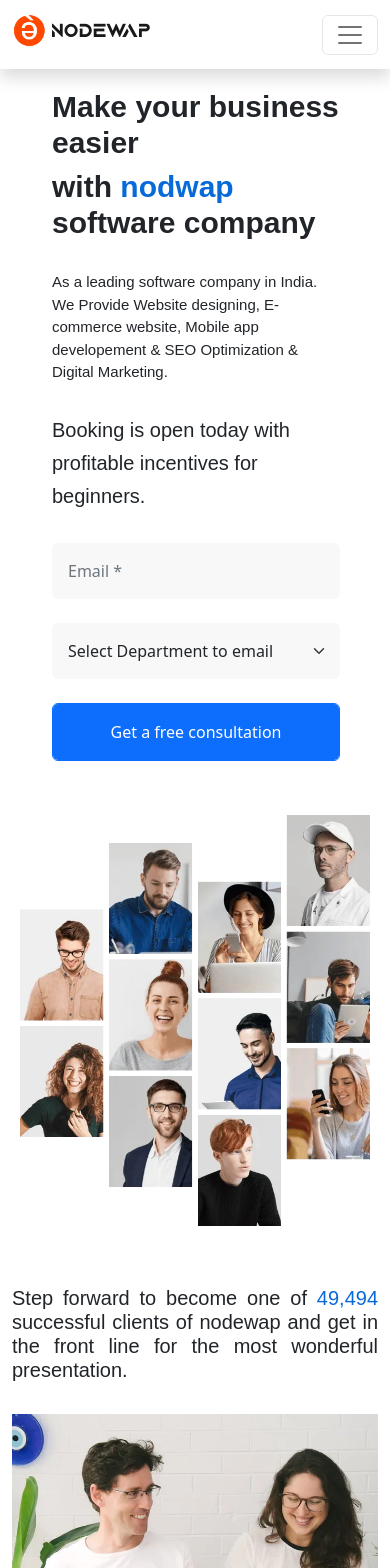
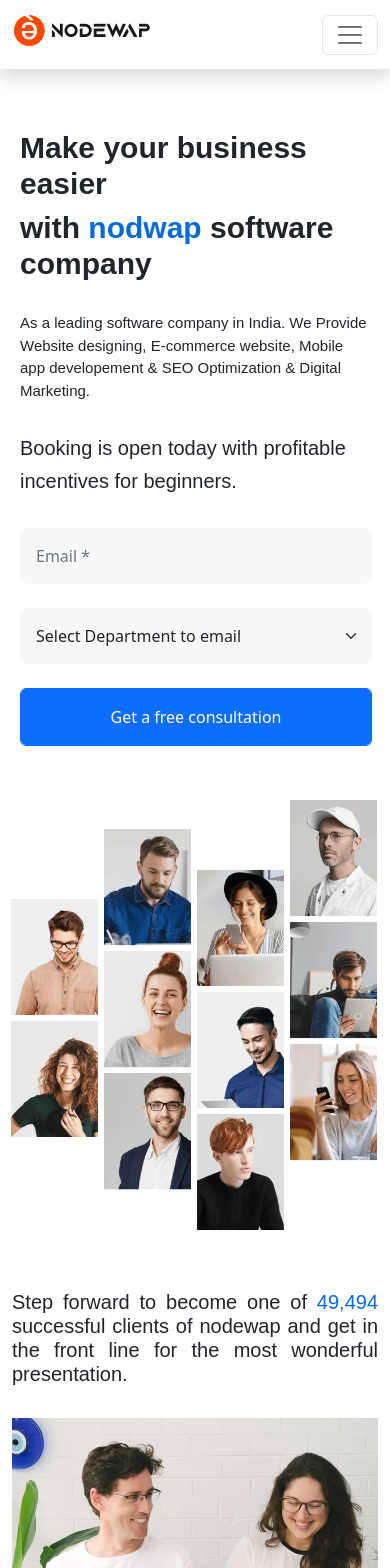
Before and after one commit to chandan95raj/nodewap, a Next.js app: page / in a window 390 px wide. Shown: the top 1568 px of the page. Built offline with nearby package versions, Linux system fonts and the light colour scheme.

Commit message:
responsive issues fixed in homepage title added in homepage sticky navbar added

```diff
--- a/cmp/home/client/index.jsx
+++ b/cmp/home/client/index.jsx
@@ -33,7 +33,7 @@
 
             <Container fluid>
                 <Row style={{backgroundColor:'#F8F8F8'}} className="py-5 px-md-5 ">
-                    <Col md="4">
+                    <Col md="4" className="my-3">
                         <div className="d-flex">
                             <div className={`${Style.iconBox} d-flex justify-content-center align-items-center shadow`} style={{marginRight:"20px"}}>
                                 <i className={`fa fa-smile-o ${Style.myIcon}` }></i>
@@ -45,7 +45,7 @@
                         </div>
                     </Col>
 
-                    <Col md="4">
+                    <Col md="4" className="my-3">
                         <div className="d-flex">
                             <div className={`${Style.iconBox} d-flex justify-content-center align-items-center shadow`} style={{marginRight:"20px"}}>
                                 <i className={`fa fa-folder-open-o ${Style.myIcon}` }></i>
@@ -57,7 +57,7 @@
                         </div>
                     </Col>
 
-                    <Col md="4">
+                    <Col md="4" className="my-3">
                         <div className="d-flex">
                             <div className={`${Style.iconBox} d-flex justify-content-center align-items-center shadow`} style={{marginRight:"20px"}}>
                                 <i className={`fa fa-users ${Style.myIcon}` }></i>
--- a/cmp/home/header/header.module.css
+++ b/cmp/home/header/header.module.css
@@ -1,6 +1,9 @@
 .titleBox {
     padding-top:140px;
     padding-left:80px;
+}
+.titlecont {
+    padding-right: 50px;
 }
 
 .titleBox2 {
@@ -56,11 +59,15 @@
 
 @media(max-width:768px) {
     .titleBox {
-        padding-top:20px;
-        padding-left:40px;
+        padding-top:130px;
+        padding-left:8px;
+    }
+    .titlecont {
+        padding-right: 10px;
     }
     .titleBox2 {
-        padding-left:40px;
+        padding-left:8px;
+        padding-right: 8px;
     }
     .title,.title2{
         font-size: 30px;
@@ -88,8 +95,9 @@
     }
     .imageBox {
         position: relative;
-        left:-20px;
+        left:-5px;
         padding:30px 0;
+        padding-left: 8px;
     }
 
 }
--- a/cmp/home/header/index.jsx
+++ b/cmp/home/header/index.jsx
@@ -18,7 +18,7 @@
             </Row>
 
             <Row className={`${Style.titleBox2}`} >
-                <Col md="6" style={{paddingRight:"50px"}} >
+                <Col md="6" className={`${Style.titlecont}`} >
                     <h1 className={`${Style.title2}`}>with<span> nodwap </span> software company</h1>
                     <p className={`${Style.subTitle}`}>As a leading software company in India. We Provide Website designing, E-commerce website, Mobile app developement & SEO Optimization & Digital Marketing.</p>
                     <div className={`${Style.formTitleCont}`}>
--- a/cmp/layout/navbar/index.jsx
+++ b/cmp/layout/navbar/index.jsx
@@ -15,7 +15,7 @@
     const design =(
         <>
             <Link href={data.menuInfo.url} passHref>
-                <button className={` btn btn-white rounded-0 ${Style.mynav} mx-4`}>
+                <button className={`btn btn-white rounded-0 ${Style.mynav} mx-4`}>
                     {data.menuInfo.label}
                 </button>
             </Link>
@@ -42,7 +42,7 @@
 const NavbarCont =()=>{
     const design = (
         <>
-           <Navbar bg="white" expand="lg" className="shadow">
+           <Navbar bg="white" expand="lg" className="shadow fixed-top">
                 <Container fluid>
                     <Navbar.Brand href="#home">
                         <Logo />
--- a/pages/index.js
+++ b/pages/index.js
@@ -7,10 +7,11 @@
       <>
          <Layout>
             <Head>
+              <title>Nodewap - It And Software Company In Bengaluru</title>
             <meta
                 name="description"
                 content="web developer, digital marketing,cloud service, ott software development, mobile app development, ui & ux design, web and application, best web disigner and developer" />
-                <meta name="keywords"
+             <meta name="keywords"
                   content="IT company,IT Services Company,it consulting companies,top it companies,it outsourcing companies,indian it,stericycle shred it,atos it solutions,best it companies,it startup,it global,biggest it companies,largest it companies,top 10 it companies,webdevlopment,full stack developer,front end devlopment, back end devlopment, web devlopment, webdevelopment company, python web development, php development, web desigh and devlopment, backend developer,full stack web develpment,web application, laravel, development,ui devlopment,website,website design,website builder, web design, making a website, free website builder, free website, website creator, free website creator, wix website, useless web, websites, squarespace pricing, website google, user testing, web hosting, best website builder, website hosting, free website maker, ecommerce website, wesite maker,wordpress website wordpress website builder, how to make website, how to build website, how to create a website, built website in 5 minutes, coding, coding ninja, world best website, mobile app development, app devlopment, adroid app development, how to make apps, how to learn coding, where to learn coding,  ott software development, ott, ott platefrom development, cloud service,best website development in company in bihar" />
               <meta name="author" content="Nodewap" />
             </Head>
```
